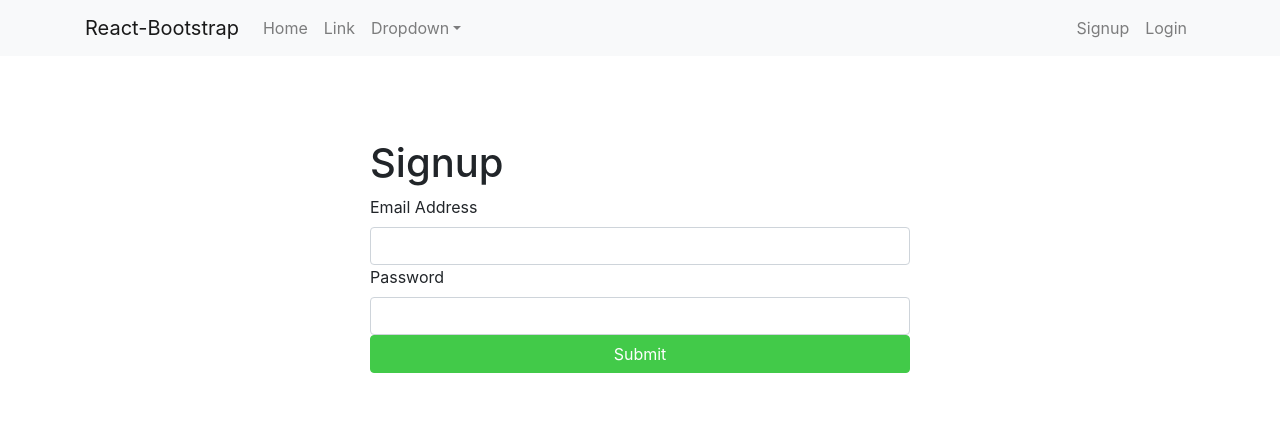
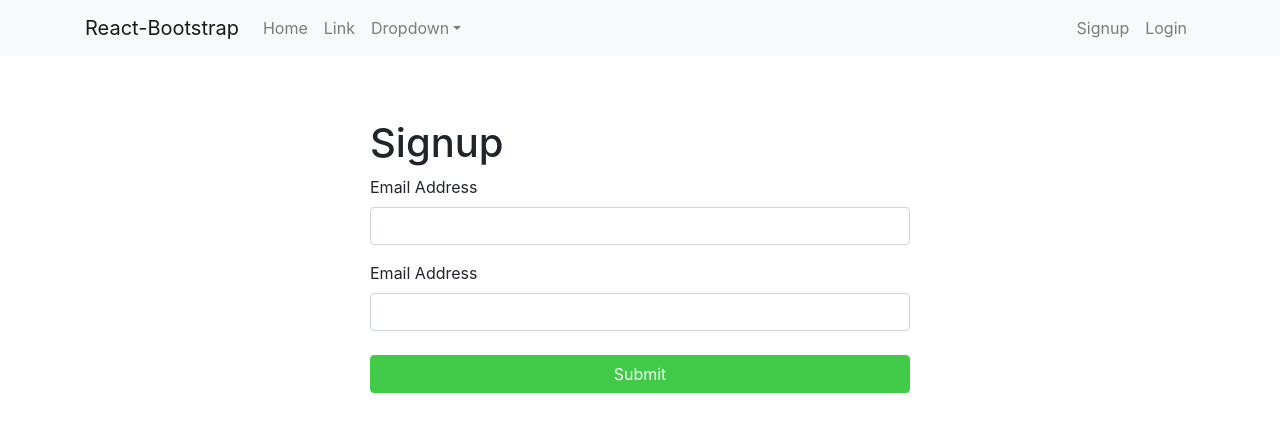
Before and after one commit to mikealche/Next-Adonis-Typescript, a Next.js app in the folder packages/frontend/: page /signup in a window 1280 px wide. Shown: the top 432 px of the page. Built offline with nearby package versions, Linux system fonts and the light colour scheme.

Commit message:
Refactor form

```diff
--- /dev/null
+++ b/packages/frontend/components/EmailPasswordForm.tsx
@@ -0,0 +1,37 @@
+import { ErrorMessage, Field, Form } from "formik";
+import React from "react";
+import { Button, Form as BootstrapForm } from "react-bootstrap";
+
+const CustomField = ({ name, label, type }) => (
+  <BootstrapForm.Group>
+    <BootstrapForm.Label htmlFor={name}>{label}</BootstrapForm.Label>
+    <Field
+      name={name}
+      type={type}
+      className="form-control"
+      as={BootstrapForm.Control}
+    />
+    <BootstrapForm.Text className="text-muted">
+      <ErrorMessage name={name} className="text-danger" component="p" />
+    </BootstrapForm.Text>
+  </BootstrapForm.Group>
+);
+
+export default function EmailPasswordForm({ formik }) {
+  return (
+    <Form>
+      <CustomField name="email" type={"email"} label="Email Address" />
+      <CustomField name="password" type={"password"} label="Email Address" />
+
+      <Button
+        block
+        type="submit"
+        variant="success"
+        className="mt-4"
+        disabled={formik.isSubmitting}
+      >
+        Submit
+      </Button>
+    </Form>
+  );
+}
--- a/packages/frontend/components/SignupForm.tsx
+++ b/packages/frontend/components/SignupForm.tsx
@@ -5,6 +5,7 @@ import { routes } from "@template/shared";
 import { useAuth } from "../contexts/auth";
 import { useRouter } from "next/router";
 import { Button } from "react-bootstrap";
+import EmailPasswordForm from "./EmailPasswordForm";
 
 const SignupForm = () => {
   const { authenticate } = useAuth();
@@ -39,32 +40,9 @@ const SignupForm = () => {
         }
       }}
     >
-      {(formik) => <ActualForm formik={formik} />}
+      {(formik) => <EmailPasswordForm formik={formik} />}
     </Formik>
   );
 };
 
-const ActualForm = ({ formik }) => (
-  <Form>
-    <div>
-      <label htmlFor="email">Email Address</label>
-      <Field name="email" type="email" className="form-control" />
-      <ErrorMessage name="email" className="text-danger" component="p" />
-    </div>
-    <div>
-      <label htmlFor="password">Password</label>
-      <Field name="password" type="password" className="form-control" />
-      <ErrorMessage name="password" className="text-danger" component="p" />
-    </div>
-    <Button
-      block
-      type="submit"
-      variant="success"
-      disabled={formik.isSubmitting}
-    >
-      Submit
-    </Button>
-  </Form>
-);
-
 export default SignupForm;
```
Also changed, not shown: packages/frontend/components/LoginForm.tsx (+3 -25 lines).
